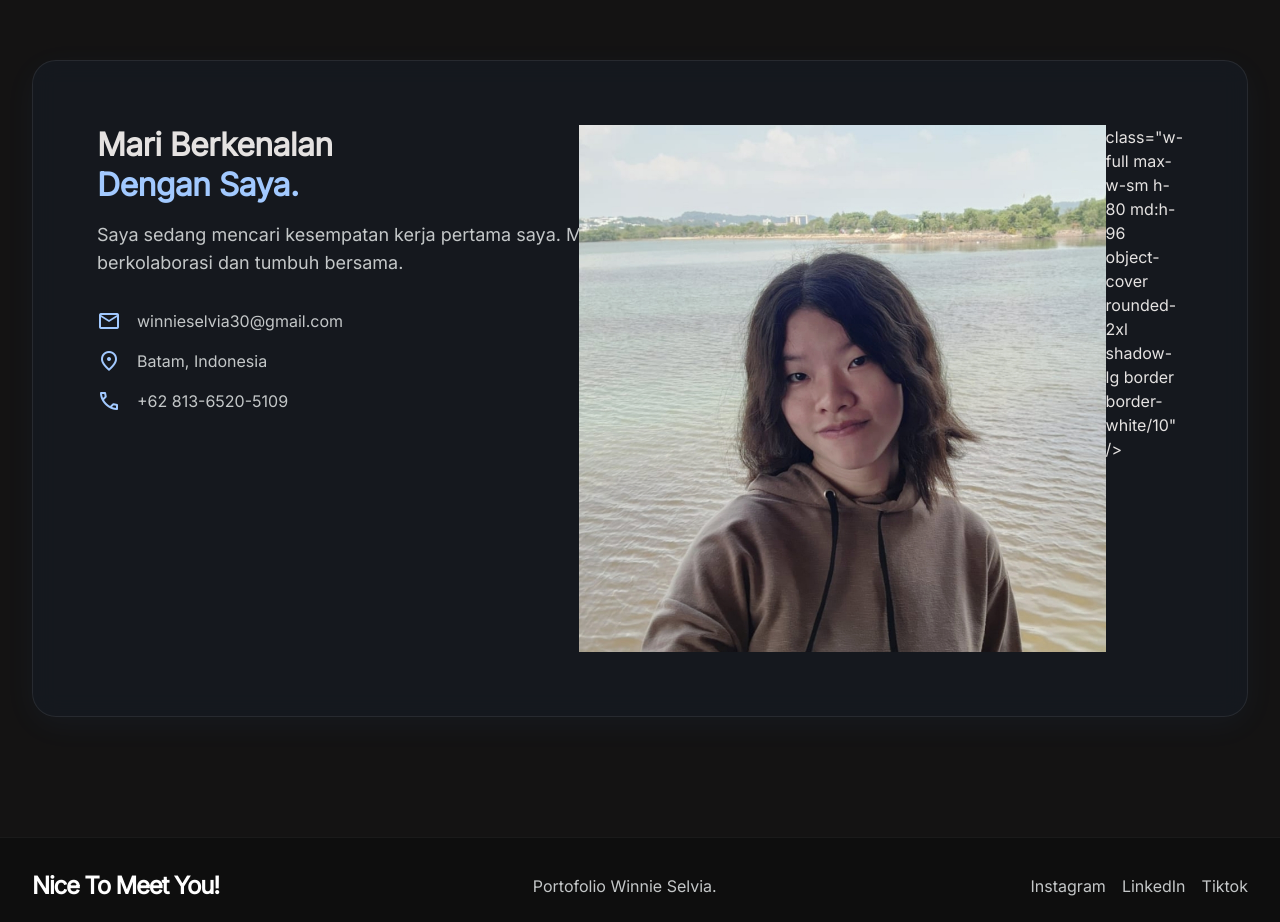
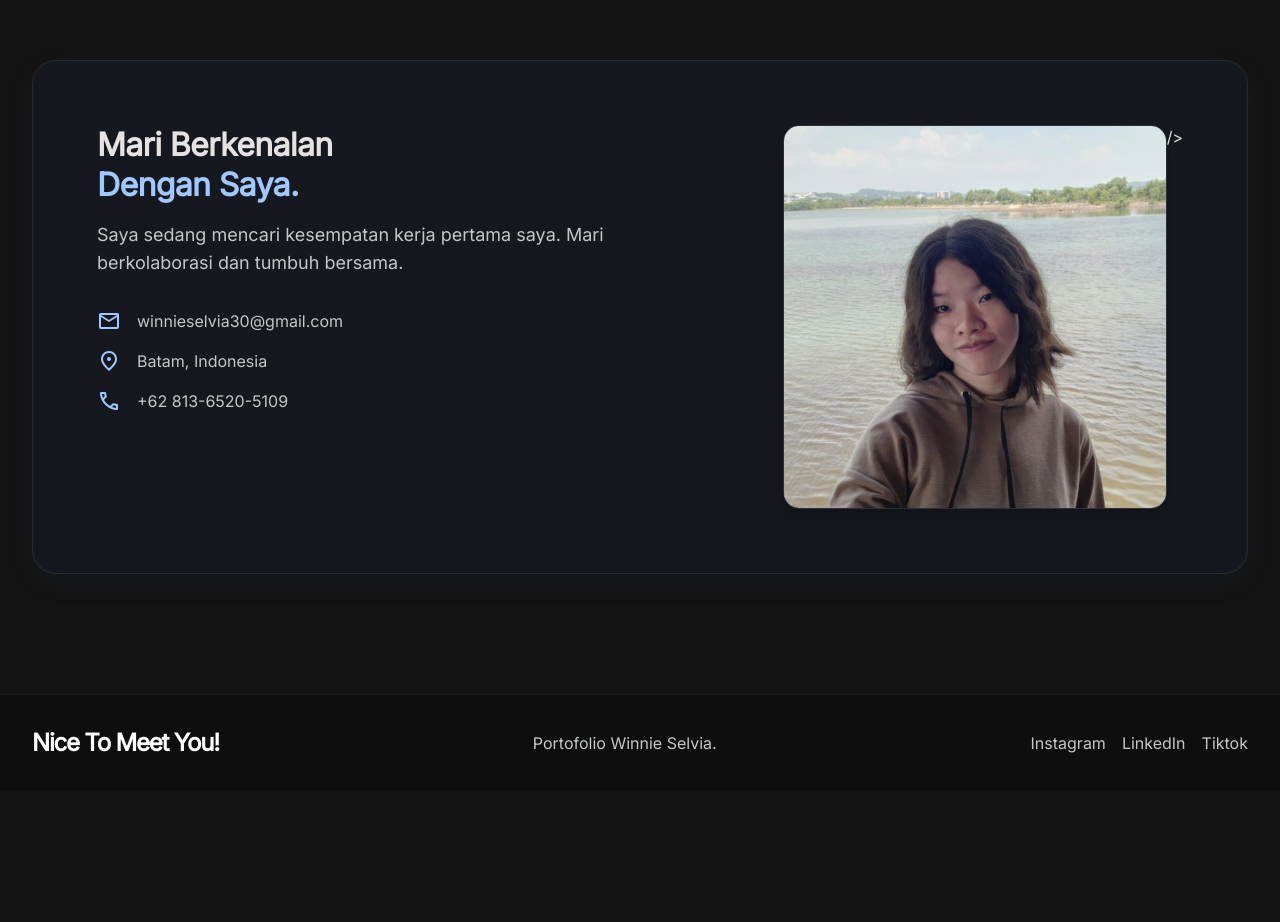
Before and after one commit to Yorimaruu/Portofolio-Winnie-Selvia, a plain HTML site: page index.html in a window 1280 px wide. Shown: the part 3200-4122 px from the top of the page. After the commit the page ends 3991 px from the top, so only its background shows below. Drawn offline with nearby package versions, Linux system fonts and the light colour scheme.

Commit message:
Fix img tag formatting in index.html

```diff
--- a/index.html
+++ b/index.html
@@ -477,8 +477,7 @@
 
                 <div class="flex justify-center md:justify-end">
             <img
-src="FOTO.jpeg" alt="Foto Winnie Hover"/>
-                class="w-full max-w-sm h-80 md:h-96 object-cover rounded-2xl shadow-lg border border-white/10"
+                class="w-full max-w-sm h-80 md:h-96 object-cover rounded-2xl shadow-lg border border-white/10"src="FOTO.jpeg" alt="Foto Winnie Hover"/>
                 />
         </div>
     </div>
```
